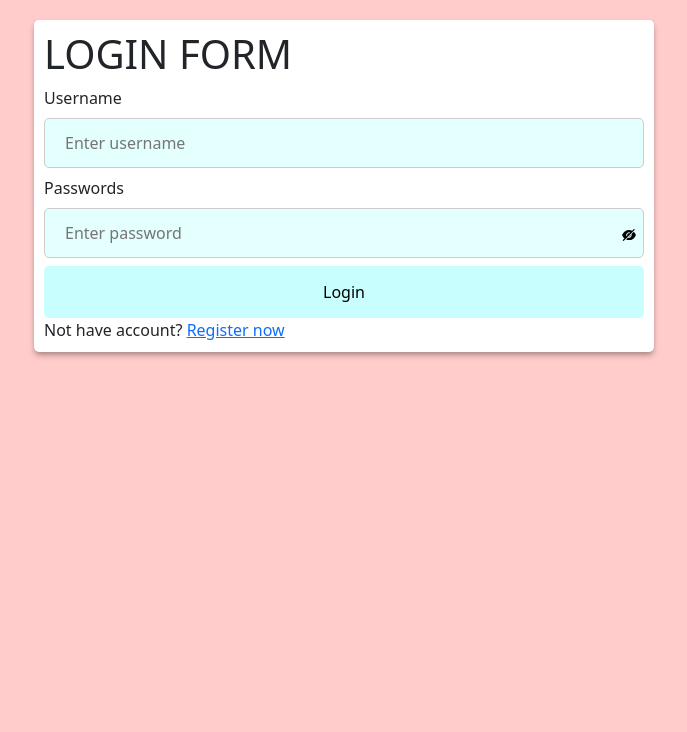
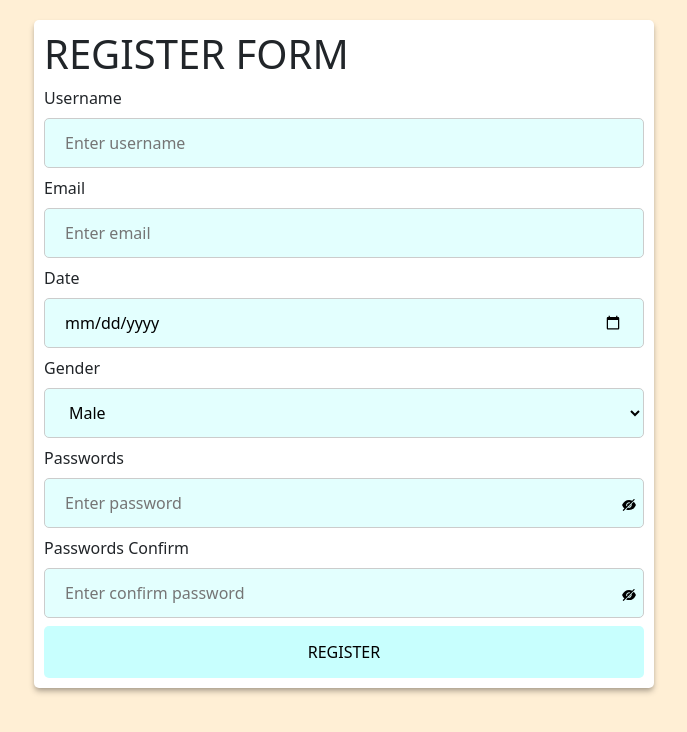
Before and after one commit to lamquochung287/Chatting-Web, a React (Create React App) app: page / in a window 1280 px wide. Shown: the top 732 px of the page, without its empty margins (296-983 px from the left). Built offline with nearby package versions, Linux system fonts and the light colour scheme.

Commit message:
register form

```diff
--- a/package.json
+++ b/package.json
@@ -3,6 +3,9 @@
   "version": "0.1.0",
   "private": true,
   "dependencies": {
+    "@emotion/react": "^11.10.6",
+    "@emotion/styled": "^11.10.6",
+    "@mui/material": "^5.11.16",
     "@testing-library/jest-dom": "^5.16.5",
     "@testing-library/react": "^13.4.0",
     "@testing-library/user-event": "^13.5.0",
--- a/src/App.js
+++ b/src/App.js
@@ -1,11 +1,11 @@
 
 import LoginForm from "./components/LoginForm.js"
 import { Person } from "./components/Person.js"
-
+import RegisterForm from "./components/RegisterForm.js";
 function App() {
   return (
     <div>
-      <LoginForm></LoginForm>
+      <RegisterForm></RegisterForm>
     </div>
   );
 }
--- /dev/null
+++ b/src/components/RegisterForm.js
@@ -0,0 +1,100 @@
+import React from 'react'
+import { useState } from 'react'
+import { AiFillEye, AiFillEyeInvisible } from 'react-icons/ai'
+
+const RegisterForm = () => {
+    const [typePassword, setTypePassword] = useState('password')
+    const [typePassword2, setTypePassword2] = useState('password')
+    const [isShowPwd, setShowPwd] = useState(false)
+    const [isShowPwd2, setShowPwd2] = useState(false)
+
+
+    const [user, setUser] = useState({
+        username: "",
+        password: "",
+        confirmPassword: "",
+        email: "",
+        gender: "",
+        birth: "",
+    })
+
+    const handleInput = (e) => {
+        setUser({ ...user, [e.target.name]: e.target.value })
+    }
+    const handleShowPassword = () => {
+        if (isShowPwd === false) {
+            setShowPwd(true)
+            setTypePassword("text")
+        }
+        else {
+            setShowPwd(false)
+            setTypePassword("password")
+        }
+
+    }
+
+    const handleShowPassword2 = () => {
+        if (isShowPwd2 === false) {
+            setShowPwd2(true)
+            setTypePassword2("text")
+        }
+        else {
+            setShowPwd2(false)
+            setTypePassword2("password")
+        }
+    }
+
+
+    const handleSubmit = (e) => {
+        console.log(user)
+        if (user.confirmPassword !== user.password) {
+            console.log("Password not correct")
+        }
+        e.preventDefault()
+    }
+    return (
+        <div className="form-container">
+            <div className="form-wrapper">
+                <h1>REGISTER FORM</h1>
+                <form onSubmit={handleSubmit}>
+                    <label htmlFor="username">Username</label>
+                    <input type="text" id="username" placeholder="Enter username" name="username" className="form-input" value={user.username} onChange={handleInput}></input>
+                    <label htmlFor="email">Email</label>
+                    <input type="email" id="email" placeholder="Enter email" name="email" className="form-input" value={user.email} onChange={handleInput}></input>
+                    <label htmlFor="birth">Date</label>
+                    <input type="date" id="birth" name="birth" className="form-input" value={user.birth} onChange={handleInput}></input>
+                    <label htmlFor="gender">Gender</label>
+                    <select name="gender" id="gender" className="form-input" onChange={handleInput}>
+                        <option value="Male">Male</option>
+                        <option value="Female">Female</option>
+                    </select>
+                    <label htmlFor="password">Passwords</label>
+                    <div className="form-control-pass">
+                        <input type={typePassword} id="password" placeholder="Enter password" name="password" className="form-input" value={user.password} onChange={handleInput}></input>
+                        <button className="btn-show-pass" onClick={handleShowPassword}>
+                            {isShowPwd ? (
+                                <AiFillEye></AiFillEye>
+                            ) : (
+                                <AiFillEyeInvisible></AiFillEyeInvisible>
+                            )}
+                        </button>
+                    </div>
+                    <label htmlFor="confirmPassword">Passwords Confirm</label>
+                    <div className="form-control-pass">
+                        <input type={typePassword2} id="confirmPassword" placeholder="Enter confirm password" name="confirmPassword" className="form-input" value={user.confirmPassword} onChange={handleInput}></input>
+                        <button className="btn-show-pass" onClick={handleShowPassword2}>
+                            {isShowPwd2 ? (
+                                <AiFillEye></AiFillEye>
+                            ) : (
+                                <AiFillEyeInvisible></AiFillEyeInvisible>
+                            )}
+                        </button>
+                    </div>
+                    <button className="btn-submit" type="submit">REGISTER</button>
+                </form>
+            </div>
+        </div >
+    )
+}
+
+export default RegisterForm
--- a/src/index.css
+++ b/src/index.css
@@ -1,5 +1,5 @@
 body {
-  background-color: #ffcccb;
+  background-color: #ffefd5;
 }
 
 code {
@@ -32,8 +32,8 @@ code {
   width: 50%;
 }
 
-input[type='text'],
-input[type='password'] {
+input,
+select {
   width: 100%;
   padding: 12px 20px;
   margin: 8px 0;
```
Also changed, not shown: 1 other file (tests, documents, lock files or other folders).
